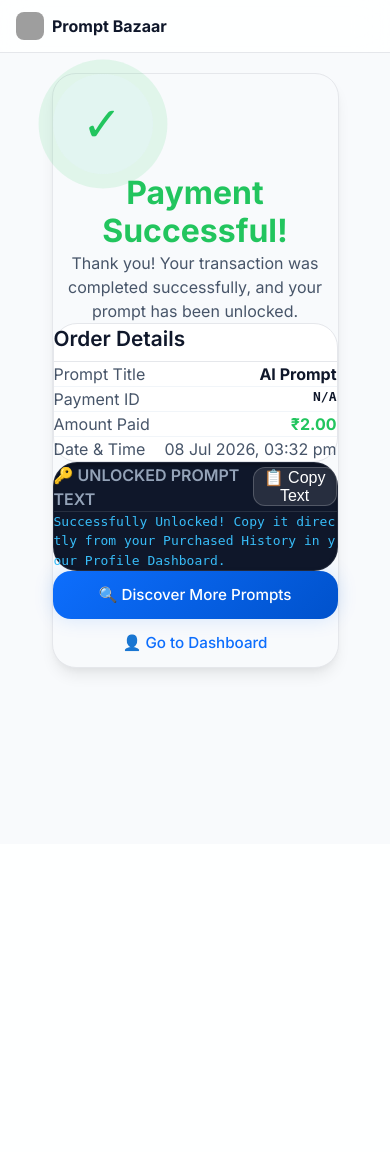
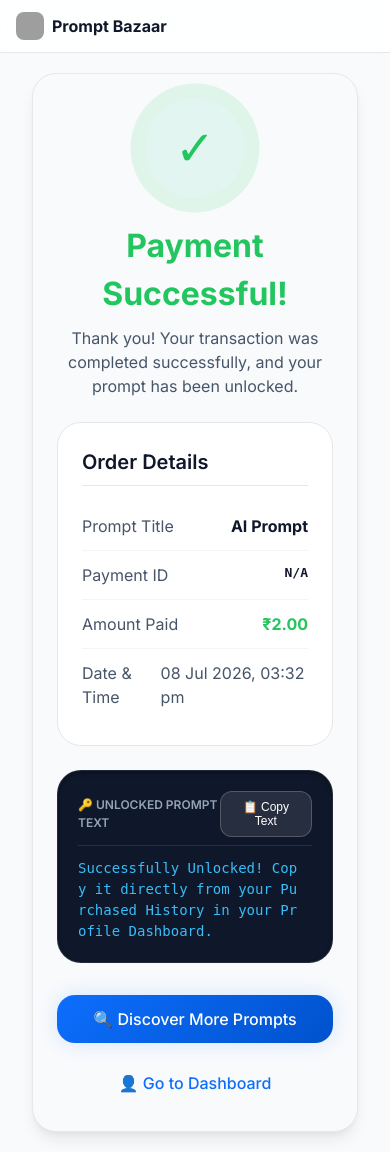
Before and after one commit to SHARABUMANOJKUMAR/Prompt-Bazaar999, a Flask app: page /success in a window 390 px wide. Before the commit the page ends 678 px from the top, so only its background shows below. Run offline with Flask 3, Linux system fonts and the light colour scheme; grey boxes are pictures that could not be loaded.

Commit message:
Update global container responsive breakpoints and fluid padding

```diff
--- a/static/css/style.css
+++ b/static/css/style.css
@@ -21,25 +21,29 @@
 
   /* Typography - Fluid */
   --font-family-base: 'Inter', system-ui, -apple-system, sans-serif;
-  --text-h1: clamp(2rem, 4vw, 3.5rem);
-  --text-h2: clamp(1.6rem, 3vw, 2.5rem);
-  --text-h3: clamp(1.3rem, 2vw, 2rem);
-  --text-body: clamp(1rem, 1.2vw, 1.1rem);
-  --text-caption: clamp(0.85rem, 1vw, 0.95rem);
-
+  --font-size-xs: clamp(0.75rem, 0.8vw, 0.875rem);
+  --font-size-sm: clamp(0.875rem, 1vw, 1rem);
+  --font-size-base: clamp(1rem, 1.2vw, 1.125rem);
+  --font-size-lg: clamp(1.125rem, 1.5vw, 1.25rem);
+  --font-size-xl: clamp(1.25rem, 2vw, 1.5rem);
+  --font-size-2xl: clamp(1.5rem, 2.5vw, 2rem);
+  --font-size-3xl: clamp(2rem, 5vw, 3.5rem);
   --font-weight-normal: 400;
   --font-weight-medium: 500;
   --font-weight-semibold: 600;
   --font-weight-bold: 700;
 
-  /* Spacing - Exact Tokens */
-  --space-xs: 4px;
-  --space-sm: 8px;
-  --space-md: 16px;
-  --space-lg: 24px;
-  --space-xl: 32px;
-  --space-2xl: 48px;
-  --space-3xl: 64px;
+  /* Spacing - Fluid Scale */
+  --space-1: clamp(0.25rem, 0.5vw, 0.25rem);
+  --space-2: clamp(0.5rem, 1vw, 0.5rem);
+  --space-3: clamp(0.75rem, 1.5vw, 1rem);
+  --space-4: clamp(1rem, 2vw, 1.5rem);
+  --space-5: clamp(1.25rem, 2.5vw, 1.75rem);
+  --space-6: clamp(1.5rem, 3vw, 2rem);
+  --space-8: clamp(2rem, 4vw, 3rem);
+  --space-10: clamp(2.5rem, 5vw, 4rem);
+  --space-12: clamp(3rem, 6vw, 5rem);
+  --space-16: clamp(4rem, 8vw, 6rem);
 
   /* Radii */
   --radius-sm: 0.25rem;
@@ -91,11 +95,11 @@ a:hover {
 }
 
 /* TYPOGRAPHY COMPONENTS */
-.text-h1 { font-size: var(--text-h1); font-weight: var(--font-weight-bold); line-height: 1.2; }
-.text-h2 { font-size: var(--text-h2); font-weight: var(--font-weight-bold); line-height: 1.3; }
-.text-h3 { font-size: var(--text-h3); font-weight: var(--font-weight-semibold); line-height: 1.4; }
-.text-body { font-size: var(--text-body); line-height: 1.6; }
-.text-caption { font-size: var(--text-caption); line-height: 1.5; color: var(--color-text-secondary); }
+.text-h1 { font-size: var(--font-size-3xl); font-weight: var(--font-weight-bold); }
+.text-h2 { font-size: var(--font-size-2xl); font-weight: var(--font-weight-bold); }
+.text-h3 { font-size: var(--font-size-xl); font-weight: var(--font-weight-semibold); }
+.text-body { font-size: var(--font-size-base); }
+.text-sm { font-size: var(--font-size-sm); }
 .text-secondary { color: var(--color-text-secondary); }
 .text-primary { color: var(--color-primary); }
 .text-center { text-align: center; }
@@ -111,42 +115,68 @@ a:hover {
 .font-mono { font-family: monospace; }
 
 /* LAYOUT COMPONENTS */
+/* =======================================
+   Base Styles (Mobile First: < 768px)
+   ======================================= */
 .container {
   width: 100%;
-  margin-inline: auto;
-  padding-inline: clamp(16px, 4vw, 64px);
-  max-width: clamp(320px, 90vw, 1200px);
+  padding-left: clamp(16px, 4vw, 24px);
+  padding-right: clamp(16px, 4vw, 24px);
+  margin-left: auto;
+  margin-right: auto;
 }
 
-/* RESPONSIVE GRID SYSTEM */
-/* Mobile: 1 column */
-.responsive-grid {
-  display: grid;
-  gap: var(--space-md);
-  grid-template-columns: 1fr;
-}
-
-/* Tablet: 2 columns */
+/* =======================================
+   Tablet Styles (min-width: 768px)
+   ======================================= */
 @media (min-width: 768px) {
-  .responsive-grid {
-    grid-template-columns: repeat(2, 1fr);
-    gap: var(--space-lg);
+  .container {
+    max-width: 720px;
+    padding-left: clamp(24px, 4vw, 32px);
+    padding-right: clamp(24px, 4vw, 32px);
   }
 }
 
-/* Laptop: 3 columns */
+/* =======================================
+   Laptop Styles (min-width: 1024px)
+   ======================================= */
 @media (min-width: 1024px) {
-  .responsive-grid {
-    grid-template-columns: repeat(3, 1fr);
-    gap: var(--space-xl);
+  .container {
+    max-width: 960px;
+    padding-left: clamp(32px, 4vw, 48px);
+    padding-right: clamp(32px, 4vw, 48px);
   }
 }
 
-/* Desktop: 4 columns */
+/* =======================================
+   Desktop Styles (min-width: 1280px)
+   ======================================= */
 @media (min-width: 1280px) {
-  .responsive-grid {
-    grid-template-columns: repeat(4, 1fr);
-    gap: var(--space-xl);
+  .container {
+    max-width: 1200px;
+    padding-left: 48px;
+    padding-right: 48px;
+  }
+}
+
+/* 12/8/4 Column Responsive Grid System */
+.grid {
+  display: grid;
+  gap: var(--space-4);
+  grid-template-columns: repeat(4, 1fr); /* Mobile: 4 cols */
+}
+
+@media (min-width: 768px) {
+  .grid {
+    grid-template-columns: repeat(8, 1fr); /* Tablet: 8 cols */
+    gap: var(--space-6);
+  }
+}
+
+@media (min-width: 1024px) {
+  .grid {
+    grid-template-columns: repeat(12, 1fr); /* Desktop: 12 cols */
+    gap: var(--space-8);
   }
 }
 
@@ -171,19 +201,14 @@ a:hover {
 .card {
   background-color: var(--color-bg-secondary);
   border: 1px solid var(--color-border);
-  border-radius: 16px;
-  padding: clamp(16px, 2vw, 28px);
+  border-radius: var(--radius-xl);
+  padding: var(--space-8);
   box-shadow: var(--shadow-lg);
   width: 100%;
-  height: auto;
+  height: 100%; /* Equal height */
   animation: slideUp var(--transition-normal);
   position: relative;
   z-index: 10;
-  transition: box-shadow var(--transition-fast), transform var(--transition-fast);
-}
-
-.card:hover {
-  box-shadow: 0 15px 25px -5px rgba(0, 0, 0, 0.1);
 }
 
 .card-auth {
@@ -267,16 +292,16 @@ a:hover {
   display: inline-flex;
   align-items: center;
   justify-content: center;
-  padding: clamp(12px, 2vw, 18px);
-  border-radius: var(--radius-xl);
+  padding: var(--space-3) var(--space-6);
+  border-radius: var(--radius-xl); /* 16px */
   font-weight: var(--font-weight-medium);
-  font-size: clamp(0.95rem, 1vw, 1rem);
+  font-size: var(--font-size-base);
   border: none;
   cursor: pointer;
   transition: all var(--transition-fast);
-  min-width: 48px;
-  min-height: 48px;
-  gap: var(--space-sm);
+  width: 100%;
+  gap: var(--space-2);
+  min-height: 48px; /* Required 48px */
 }
 
 .btn-primary {
@@ -323,13 +348,12 @@ a:hover {
 
 .form-control {
   width: 100%;
-  padding: clamp(12px, 2vw, 18px);
-  min-height: 48px;
+  padding: var(--space-3) var(--space-4);
   background-color: var(--color-bg-tertiary);
   border: 1px solid var(--color-border);
   border-radius: var(--radius-md);
   color: var(--color-text-primary);
-  font-size: max(16px, var(--text-body));
+  font-size: var(--font-size-base);
   transition: border-color var(--transition-fast), box-shadow var(--transition-fast);
 }
 
```
